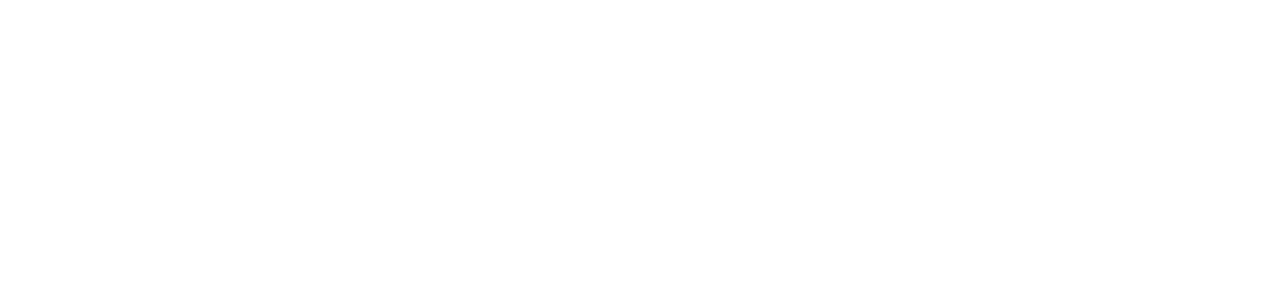
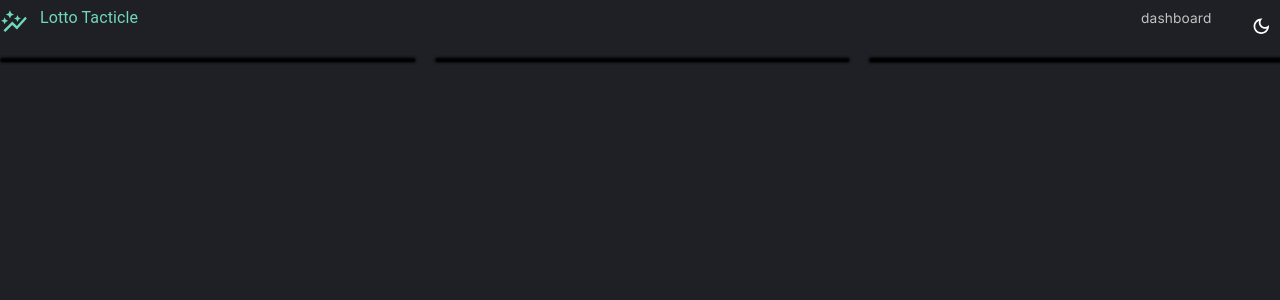
Before and after one commit to RichardMarkRoss/Accenture-New, a React (Create React App) app: page / in a window 1280 px wide. Before the commit this address had no page. Shown: the top 300 px of the page. Built offline with nearby package versions, Linux system fonts and the light colour scheme.

Commit message:
late commit

```diff
--- a/src/App.js
+++ b/src/App.js
@@ -31,7 +31,7 @@
             </div>
           )} />
           <Route path="/home" element={isLoggedIn ? <Home /> : <Navigate to="/" />} /> */}
-          <Route path="/home" element={<Home />} />
+          <Route path="/" element={<Home />} />
           </Routes>
       </Router>
     </div>
--- a/src/index.css
+++ b/src/index.css
@@ -1,8 +1,8 @@
+@import url('https://fonts.googleapis.com/css2?family=Inter:wght@400;600;700&display=swap');
+
 body {
   margin: 0;
-  font-family: -apple-system, BlinkMacSystemFont, 'Segoe UI', 'Roboto', 'Oxygen',
-    'Ubuntu', 'Cantarell', 'Fira Sans', 'Droid Sans', 'Helvetica Neue',
-    sans-serif;
+  font-family: "Inter", sans-serif;
   -webkit-font-smoothing: antialiased;
   -moz-osx-font-smoothing: grayscale;
 }
@@ -11,3 +11,10 @@
   font-family: source-code-pro, Menlo, Monaco, Consolas, 'Courier New',
     monospace;
 }
+
+.app{
+  height: 100%;
+  width: 100%;
+  font-family: "Inter", sans-serif;
+  background-color: #1f2026;
+}
--- /dev/null
+++ b/src/scenes/navbar/index.jsx
@@ -0,0 +1,51 @@
+import {useState} from "react";
+import { Link } from "react-router-dom";
+import {Box, Typography, useTheme} from "@mui/material";
+import AutoGraphIcon from '@mui/icons-material/AutoGraph';
+import FlexBetween from "../../Components/FlexBetween";
+import { ColorModeContext, useMode, tokens } from "../../theme";
+
+
+const Navbar = () => {
+  const {palette} = useTheme();
+  const {selected, setSelected} = useState("dashboard");
+
+  const [theme, colorMode] = useMode();
+  const colors = tokens(theme.palette.mode);
+  const [ setIsSidebar] = useState(true);
+
+  return (
+    <FlexBetween mb="0.25rem" p="0.5rem 0rem" color={colors.grey[300]}>
+    <FlexBetween gap="0.75rem">
+      <AutoGraphIcon sx={{fontSize: "28px"}}/>
+      <Typography variant="h4" fontSize="16px">
+        Lotto Tacticle
+      </Typography>
+    </FlexBetween>
+    <FlexBetween gap="2rem">
+      <Box sx={{"&:hover": {color: colors.primary[100]}}}>
+        <Link
+        to="/"
+        onClick={()=>setSelected("dashboard")}
+        style={{
+          color: selected === "dashboard" ? "inherit" : colors.grey[700],
+          textDecoration: "inherit",
+        }}>dashboard</Link>
+
+      </Box>
+      <Box sx={{"&:hover": {color: colors.primary[100]}}}>
+        <Link
+        to="/predictions"
+        onClick={()=>setSelected("predictions")}
+        style={{
+          color: selected === "predictions" ? "inherit" : colors.grey[700],
+          textDecoration: "inherit",
+        }}>predictions</Link>
+
+      </Box>
+    </FlexBetween>
+    </FlexBetween>
+  )
+}
+
+export default Navbar
--- a/src/theme.js
+++ b/src/theme.js
@@ -120,8 +120,8 @@
     })
 });
 
+
 // mui theme settings
-
 export const themeSettings =(mode) => {
     const colors = tokens(mode);
 
```
Also changed, not shown: src/Home.jsx (+6 -2 lines).
